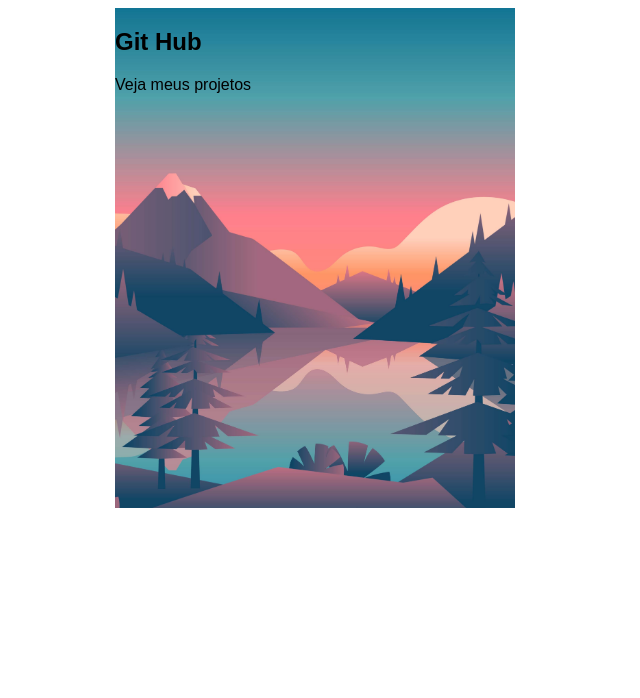
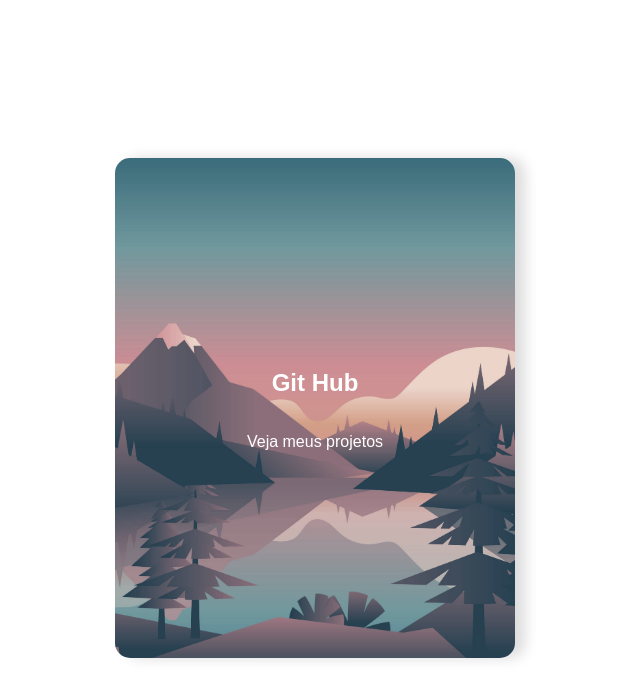
Before and after one commit to welison-coder/card-html-css, a plain HTML site: page index.html in a window 1280 px wide. Shown: the whole page, without its empty margins (325-965 px from the left). Drawn offline with Linux system fonts and the light colour scheme.

Commit message:
atualização card

```diff
--- a/style.css
+++ b/style.css
@@ -4,7 +4,7 @@
 
 .container{
     width: 100%;
-    height: 100%;
+    height: 100vh;
     display: flex;
     justify-content: center;
     align-items: center;
@@ -17,4 +17,21 @@
     background-position: center;
     background-repeat: no-repeat;
     background-size: cover;
+    display: flex;
+    justify-content: center;
+    align-items: center;
+    border-radius: 15px;
+    box-shadow: 10px 0 14px #DCDCDC;
+    filter:grayscale(0.5);
+    color: white;
+    cursor: pointer;
+    transition:0.3s;
 }
+
+.card-wrapper{
+    display: flex;
+    justify-content: center;
+    align-items: center;
+    flex-direction: column;
+
+}
```
